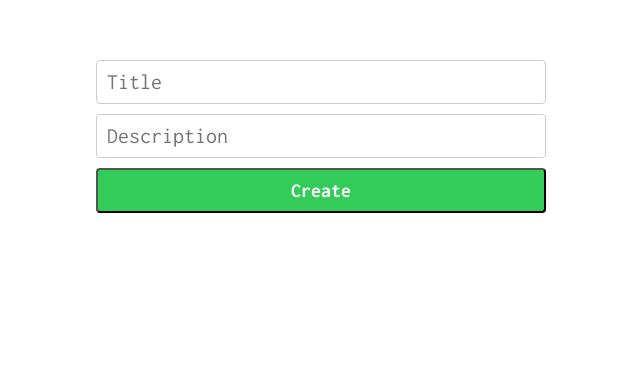
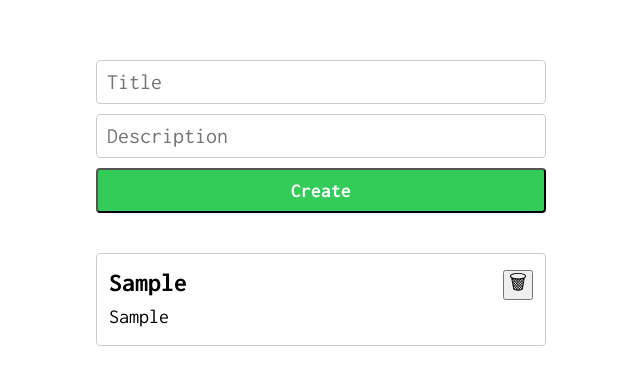
Before and after one commit to egorbabintcev/make-notes-vue, a Vue app: page / in a window 1280 px wide. Both pictures are taken after typing "Sample", "Sample" into the empty fields and a click on the button "Create". Shown: the top 384 px of the page, without its empty margins (319-959 px from the left). Built offline with nearby package versions, Linux system fonts and the light colour scheme.

Commit message:
Create store instance to manage localstorage. Create Note list and item components.

```diff
--- a/src/App.vue
+++ b/src/App.vue
@@ -1,16 +1,45 @@
 <template>
   <div class="container">
-    <note-input :addNote="() => {}"></note-input>
+    <note-input :addNote="addNote"></note-input>
+    <note-list :notes="notes"></note-list>
   </div>
 </template>
 
 <script>
 import NoteInput from '@/components/NoteInput.vue';
+import NoteList from '@/components/NoteList.vue';
+import store from '@/store';
 
 export default {
   name: 'App',
   components: {
     NoteInput,
+    NoteList,
+  },
+  data() {
+    return {
+      notes: store.getAll(),
+    };
+  },
+  methods: {
+    addNote(title, descr) {
+      const newNote = {
+        id: this.notes.length + 1,
+        title,
+        descr,
+      };
+      store.create(newNote);
+      this.notes.push(newNote);
+    },
+    removeNote(id) {
+      store.delete(id);
+      this.notes = this.notes.filter((n) => n.id !== id);
+    },
+  },
+  provide() {
+    return {
+      removeNote: this.removeNote,
+    };
   },
 };
 </script>
--- /dev/null
+++ b/src/components/NoteItem.vue
@@ -0,0 +1,116 @@
+<template>
+  <li class="note-item">
+    <h3 class="note-item__title">{{ note.title }}</h3>
+    <p class="note-item__text">{{ note.descr }}</p>
+    <button
+      type="button"
+      class="note-item__btn"
+      v-if="!isRemoveShown"
+      @click="toggleRemoveShow"
+    >
+      🗑
+    </button>
+    <div class="remove-group" v-if="isRemoveShown">
+      <button
+        type="button"
+        class="remove-group__btn"
+        @click="toggleRemoveShow"
+      >
+        ❌
+      </button>
+      <button
+        type="button"
+        class="remove-group__btn"
+        @click="handleRemove"
+      >
+        ✅
+      </button>
+    </div>
+  </li>
+</template>
+
+<script>
+export default {
+  name: 'NoteItem',
+  props: {
+    note: Object,
+  },
+  data() {
+    return {
+      isRemoveShown: false,
+    };
+  },
+  methods: {
+    toggleRemoveShow() {
+      this.isRemoveShown = !this.isRemoveShown;
+    },
+    handleRemove() {
+      this.removeNote(this.note.id);
+    },
+  },
+  inject: ['removeNote'],
+};
+</script>
+
+<style lang="scss">
+@import "~@/assets/sass/utils/functions";
+
+.note-item {
+  border: rem(1) solid hsl(0, 0%, 80%);
+  border-radius: rem(4);
+  padding: rem(16) rem(12);
+  position: relative;
+
+  &:not(:last-of-type) {
+    margin-bottom: rem(20);
+  }
+
+  &__title {
+    margin-bottom: rem(8);
+    padding-right: rem(68);
+    font: {
+      size: rem(26);
+      weight: 700;
+    }
+  }
+
+  &__text {
+    line-height: 1.25;
+    font: {
+      size: rem(20);
+      weight: 400;
+    }
+  }
+
+  &__btn {
+    align-items: center;
+    display: inline-flex;
+    font-size: rem(20);
+    justify-content: center;
+    height: rem(30);
+    position: absolute;
+    top: rem(16);
+    right: rem(12);
+    width: rem(30);
+  }
+
+  .remove-group {
+    position: absolute;
+    top: rem(16);
+    right: rem(12);
+
+    &__btn {
+      align-items: center;
+      display: inline-flex;
+      font-size: rem(18);
+      justify-content: center;
+      height: rem(30);
+      width: rem(30);
+
+      &:not(:last-child) {
+        margin-right: rem(4);
+      }
+    }
+  }
+}
+</style>
--- /dev/null
+++ b/src/components/NoteList.vue
@@ -0,0 +1,38 @@
+<template>
+  <div class="note-list">
+    <ul>
+      <note-item
+        v-for="note in notes"
+        :key="note.id"
+        :note="note"
+      >
+      </note-item>
+    </ul>
+  </div>
+</template>
+
+<script>
+import NoteItem from './NoteItem.vue';
+
+export default {
+  name: 'NoteList',
+  components: {
+    NoteItem,
+  },
+  props: {
+    notes: Array,
+  },
+};
+</script>
+
+<style lang="scss">
+@import "~@/assets/sass/utils/functions";
+
+.note-list {
+  ul {
+    align-items: stretch;
+    display: flex;
+    flex-direction: column;
+  }
+}
+</style>
--- /dev/null
+++ b/src/store.js
@@ -0,0 +1,19 @@
+const store = {
+  get instance() {
+    return JSON.parse(localStorage.getItem('store')) || [];
+  },
+  set instance(value) {
+    localStorage.setItem('store', JSON.stringify(value));
+  },
+  getAll() {
+    return this.instance;
+  },
+  create(value) {
+    this.instance = [...this.instance, value];
+  },
+  delete(id) {
+    this.instance = this.instance.filter((n) => n.id !== id);
+  },
+};
+
+export default store;
```
